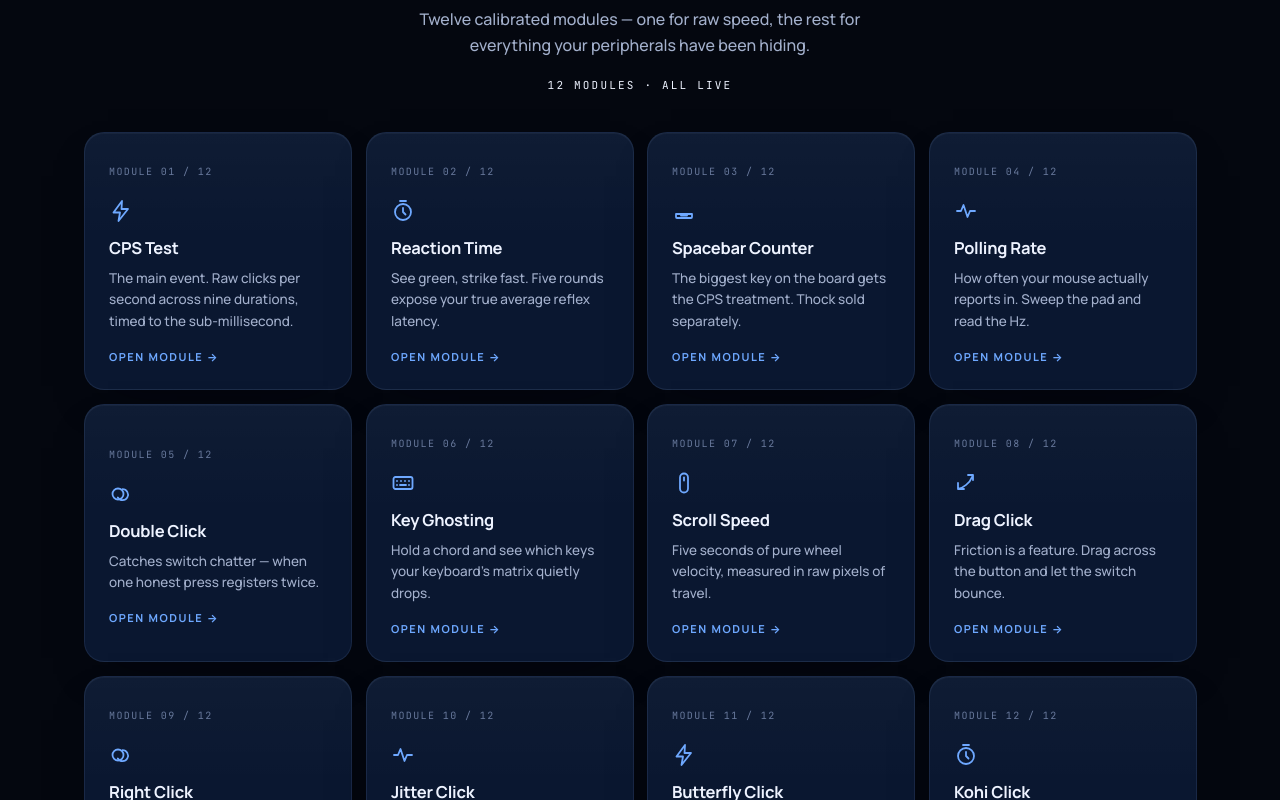
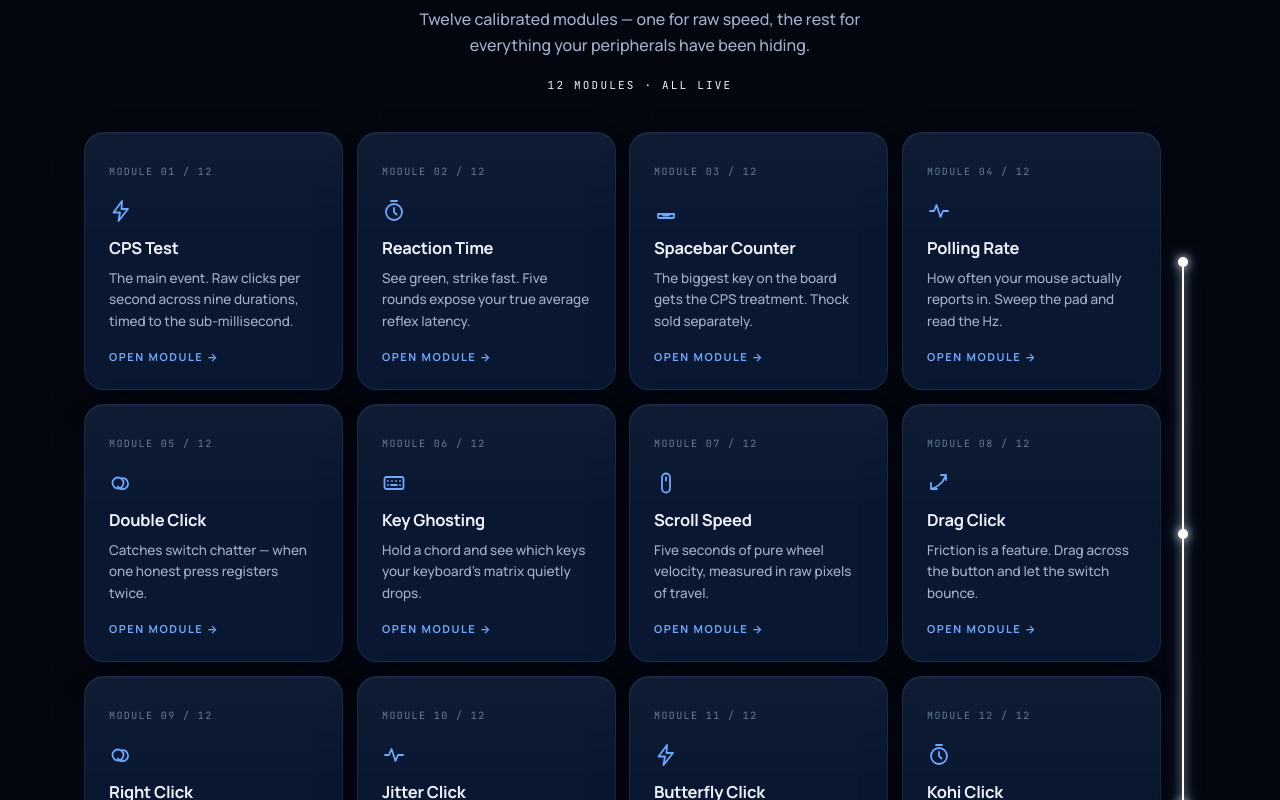
Before and after one commit to JSxtrme/CPS-Precision-Hubv2, a React (Vite) app: page / in a window 1280 px wide. Shown: the part 2340-3140 px from the top of the page. Built offline with nearby package versions, Linux system fonts and the light colour scheme.

Commit message:
Toolkit timeline on all widths (row-grouped dots) + fix sticky-hover masking sound toggle on touch

```diff
--- a/src/App.tsx
+++ b/src/App.tsx
@@ -149,12 +149,14 @@ export default function App() {
   const aimLeaderboardDuration = aimFinishedDuration ?? aimDuration;
   const [isTouchDevice, setIsTouchDevice] = useState(false);
   const [scrollToToolkit, setScrollToToolkit] = useState(() => { try { return window.location.pathname.replace(/\/$/, '') === '/more-tests'; } catch { return false; } });
-  // Mobile toolkit timeline (single-column only, see preview.css): vertical
-  // centres of the 12 toolkit cards, relative to the first card's centre,
-  // plus scroll progress (0..1) through the track. Measured from the live
-  // DOM (not assumed from card heights) so dots sit on each card's centre
-  // whatever its content height is. The "Also in the lab" Aim grid is a
-  // separate .toolkit element and is deliberately NOT measured here.
+  // Toolkit timeline (all widths, see preview.css): one dot per ROW of the
+  // 12-module grid, relative to the first row's centre, plus scroll
+  // progress (0..1) through the track. Rows are grouped from the live DOM
+  // (cards sharing an offsetTop), not assumed from the column count — so
+  // this is 12 dots at 1 column, 6 at 2 columns, and 3 at 4 columns
+  // (desktop 4x3 grid). Dots sit on each row's centre whatever the card
+  // heights are. The "Also in the lab" Aim grid is a separate .toolkit
+  // element and is deliberately NOT measured here.
   const [tlOffsets, setTlOffsets] = useState<number[]>([]);
   const tlOffsetsRef = useRef<number[]>([]);
   const [tlProgress, setTlProgress] = useState(0);
@@ -306,10 +308,12 @@ export default function App() {
     }
   }, [scrollToToolkit, activeView, motionOK]);
 
-  // Mobile toolkit timeline measurements + scroll progress. Only the
-  // 12-module grid (#toolkitGrid) is measured; CSS hides the timeline
-  // entirely above the 1-column breakpoint, so desktop is untouched.
-  // Fill point: 70% down the viewport — when that point passes a card's
+  // Toolkit timeline measurements + scroll progress, all widths. Only the
+  // 12-module grid (#toolkitGrid) is measured. Cards are grouped into rows
+  // by their live top position (same row = tops within 10px), and each
+  // row contributes ONE dot at its centre — so the dot count follows the
+  // live column count (12 at 1 column, 6 at 2, 3 at 4 on desktop).
+  // Fill point: 70% down the viewport — when that point passes a row's
   // centre, the line has lit up to it and its dot ripples (CSS .lit).
   useEffect(() => {
     if (activeView !== 'cps') return;
@@ -320,9 +324,19 @@ export default function App() {
       const cards = Array.from(grid.querySelectorAll<HTMLElement>('.tool-card'));
       if (cards.length < 2) return;
       const gridTop = grid.getBoundingClientRect().top + window.scrollY;
-      // Centres relative to the grid top (= wrapper top: the grid is the
-      // wrapper's first child). The track spans first→last centre.
-      const centres = cards.map((c) => c.getBoundingClientRect().top + window.scrollY + c.offsetHeight / 2 - gridTop);
+      // Group cards into rows by live top position, then one centre per
+      // row (mean of that row's card centres). Centres are relative to
+      // the grid top (= wrapper top: the grid is the wrapper's first
+      // child). The track spans first→last row centre.
+      const rows: { top: number; centres: number[] }[] = [];
+      cards.forEach((c) => {
+        const top = c.getBoundingClientRect().top + window.scrollY;
+        const centre = top + c.offsetHeight / 2 - gridTop;
+        const row = rows.find((r) => Math.abs(r.top - top) <= 10);
+        if (row) row.centres.push(centre);
+        else rows.push({ top, centres: [centre] });
+      });
+      const centres = rows.map((r) => r.centres.reduce((a, b) => a + b, 0) / r.centres.length);
       tlOffsetsRef.current = centres;
       setTlOffsets(centres);
       update();
--- a/src/preview.css
+++ b/src/preview.css
@@ -152,9 +152,30 @@
 .pv-scope .device-badge i{ width:6px; height:6px; border-radius:50%; background:var(--accent); display:block; }
 .pv-scope .icon-btn{ width:38px; height:38px; display:grid; place-items:center; background:color-mix(in srgb, var(--panel) 60%, transparent);
         border:1px solid var(--line); border-radius:50%; color:var(--muted); transition:color .2s, border-color .2s; }
+/* Header icon buttons (sound toggle + theme toggle): the on/off colour
+   must come ONLY from aria-pressed, never from hover. Previously :hover
+   used the exact same accent blue as aria-pressed="true", and on touch
+   devices :hover STICKS after a tap until the next tap elsewhere — so
+   tapping sound ON→OFF left the stale hover blue masking the new grey
+   off-state, which only appeared after tapping elsewhere. Fix: hover
+   styling applies only where a real hover exists (hover:hover), and on
+   coarse/no-hover devices hover/active are forced back to the base
+   muted style, with aria-pressed="true" re-asserted after that reset so
+   the ON state still shows blue on touch. An explicit
+   aria-pressed="false" rule makes the OFF state win over hover
+   everywhere, so hovering an OFF button no longer paints it blue either
+   (hovering an ON button stays blue, as before); the theme button has
+   no pressed state, so its desktop hover is unchanged. */
+@media (hover:hover){
   .pv-scope .icon-btn:hover{ color:var(--accent); border-color:var(--line2); }
+}
+@media (hover:none), (pointer:coarse){
+  .pv-scope .icon-btn:hover, .pv-scope .icon-btn:active{ color:var(--muted); border-color:var(--line); }
+  .pv-scope .icon-btn[aria-pressed="true"]{ color:var(--accent); border-color:var(--line2); }
+}
 .pv-scope .icon-btn svg{ width:17px; height:17px; }
 .pv-scope .icon-btn[aria-pressed="true"]{ color:var(--accent); border-color:var(--line2); }
+.pv-scope .icon-btn[aria-pressed="false"]{ color:var(--muted); border-color:var(--line); }
 .pv-scope main{ position:relative; z-index:1; max-width:1160px; margin:0 auto; padding:0 24px 48px; }
 .pv-scope .view[hidden]{ display:none; }
 .pv-scope .hero{ padding:88px 0 10px; position:relative; text-align:center; }
@@ -535,22 +556,19 @@
   .pv-scope .pad.finished .result .btn{ padding:9px 18px; font-size:13px; }
 }
 
-/* --- Mobile toolkit timeline (single-column only, max-width:520px) ---
-   The 12-module grid becomes 1 column at this breakpoint (see .toolkit
-   rule above); only there does a vertical line appear, on the RIGHT side
-   of the list (never the middle of the screen), running from the first
-   card's centre to the last, with a white dot on each card's centre.
-   The line lights up white with a glow as the user scrolls (fill height
-   is driven by App.tsx scroll progress); when the fill reaches a dot,
-   the dot lights and its outer ring ripples once. Desktop / grid layouts
-   show NO timeline at all (display:none outside this media query), and
-   the separate "Also in the lab" Aim grid is not wrapped, so it has none.
-   pointer-events:none so dots can never eat a card tap, and TiltCard
-   press/tilt is untouched. */
-.pv-scope .pv-toolkit-wrap{ position:relative; }
-.pv-scope .pv-toolkit-timeline{ display:none; }
-@media (max-width:520px){
-  .pv-scope .pv-toolkit-wrap{ padding-right:36px; }
+/* --- Toolkit timeline (ALL widths, incl. desktop) ---
+   A vertical line on the RIGHT side of the 12-module list (never the
+   middle of the screen), running from the first row's centre to the
+   last, with one white dot per ROW — dots are grouped by live row in
+   App.tsx, so this is 12 dots at 1 column, 6 at 2 columns, and 3 on the
+   desktop 4x3 grid. The line lights up white with a glow as the user
+   scrolls (fill height is driven by App.tsx scroll progress); when the
+   fill reaches a dot, the dot lights and its outer ring ripples once.
+   The separate "Also in the lab" Aim grid is not wrapped, so it has
+   none. pointer-events:none so dots can never eat a card tap, and
+   TiltCard press/tilt is untouched. The line lives in the wrapper's
+   right-side padding, so grid columns and card layout are unchanged. */
+.pv-scope .pv-toolkit-wrap{ position:relative; padding-right:36px; }
 .pv-scope .pv-toolkit-timeline{ display:block; position:absolute; top:0; bottom:0; right:12px; width:2px; pointer-events:none; z-index:2; }
 .pv-scope .pv-tl-track{ position:absolute; left:0; width:2px; background:rgba(255,255,255,.14); border-radius:2px; }
 .pv-scope .pv-tl-fill{ width:100%; background:#fff; border-radius:2px; box-shadow:0 0 8px rgba(255,255,255,.9), 0 0 18px rgba(110,168,255,.7); transition:height .15s linear; }
@@ -558,7 +576,6 @@
 .pv-scope .pv-tl-dot.lit{ background:#fff; border-color:#fff; box-shadow:0 0 10px rgba(255,255,255,.95), 0 0 20px rgba(110,168,255,.6); }
 .pv-scope .pv-tl-dot.lit::after{ content:""; position:absolute; inset:-2px; border-radius:50%; border:2px solid rgba(255,255,255,.8); animation:pvTlRipple .8s ease-out forwards; }
 @keyframes pvTlRipple{ from{ transform:scale(1); opacity:.9; } to{ transform:scale(2.8); opacity:0; } }
-}
 @media (prefers-reduced-motion: reduce){
   .pv-scope .pv-tl-fill{ transition:none; }
   .pv-scope .pv-tl-dot.lit::after{ animation:none; display:none; }
```
Lines whose indentation alone changed are shown as unchanged.
